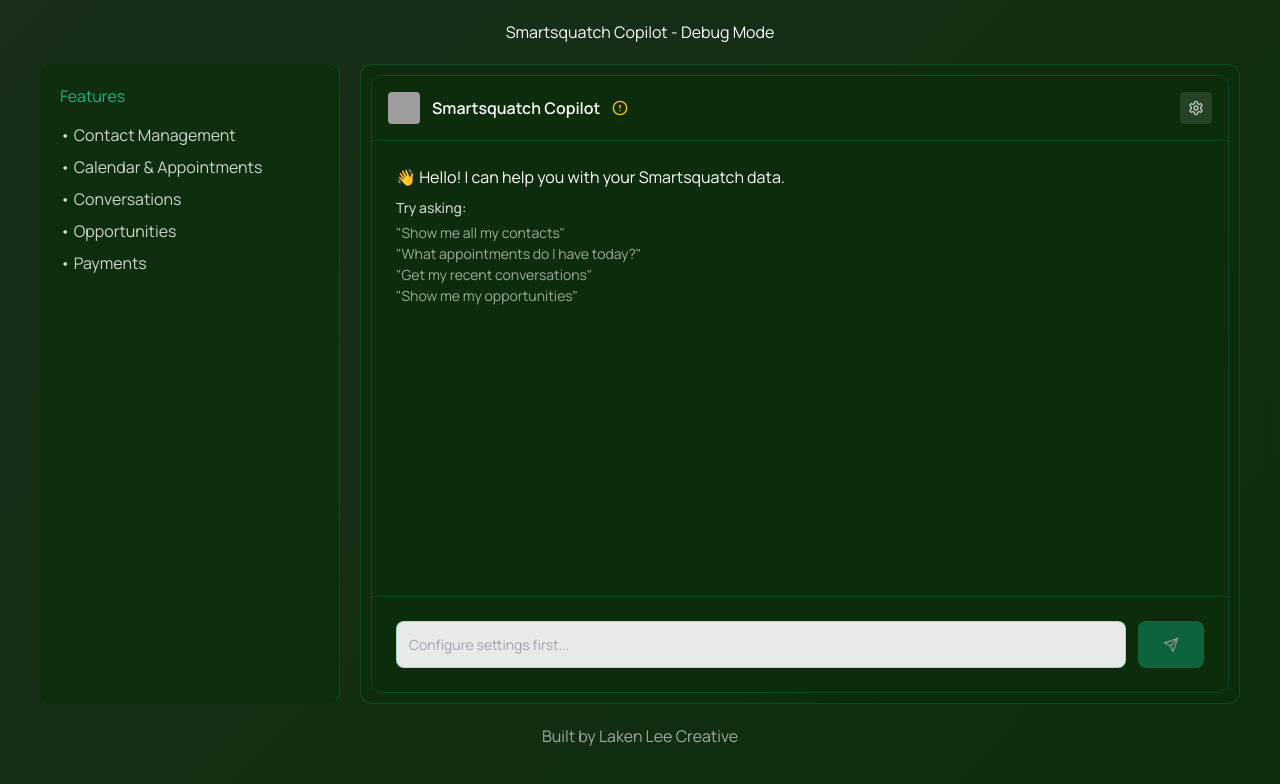
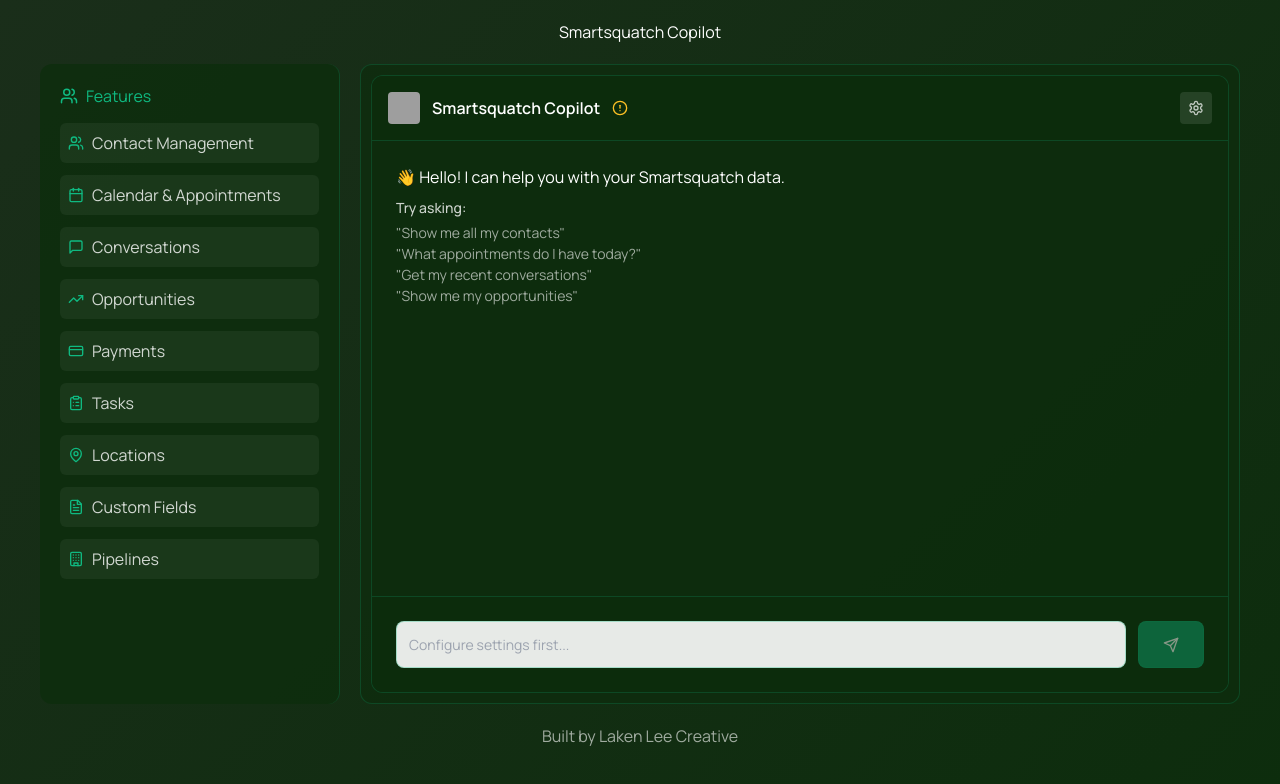
Before and after one commit to sofiardrgz/ghl-mcp-server, a React (Create React App) app in the folder client/: page / in a window 1280 px wide. Shown: the top 784 px of the page. Built offline with nearby package versions, Linux system fonts and the light colour scheme; grey boxes are pictures that could not be loaded.

Commit message:
Update App.js

```diff
--- a/client/src/App.js
+++ b/client/src/App.js
@@ -1,12 +1,35 @@
 import React from 'react';
 import ChatWidget from './components/ChatWidget';
+import {
+  Users,
+  Calendar,
+  MessageSquare,
+  TrendingUp,
+  CreditCard,
+  ClipboardList,
+  MapPin,
+  FileText,
+  Building
+} from 'lucide-react';
 import './App.css';
 
 function App() {
+  const features = [
+    { name: 'Contact Management', icon: Users },
+    { name: 'Calendar & Appointments', icon: Calendar },
+    { name: 'Conversations', icon: MessageSquare },
+    { name: 'Opportunities', icon: TrendingUp },
+    { name: 'Payments', icon: CreditCard },
+    { name: 'Tasks', icon: ClipboardList },
+    { name: 'Locations', icon: MapPin },
+    { name: 'Custom Fields', icon: FileText },
+    { name: 'Pipelines', icon: Building }
+  ];
+
   return (
     <div className="App smartsquatch-background" style={{ minHeight: '100vh', padding: '20px' }}>
       <h1 style={{ color: 'white', textAlign: 'center', marginBottom: '20px' }}>
-        Smartsquatch Copilot - Debug Mode
+        Smartsquatch Copilot
       </h1>
 
       <div style={{
@@ -16,23 +39,39 @@
         gap: '20px',
         minHeight: '80vh'
       }}>
-        {/* Simple Sidebar */}
+        {/* Enhanced Sidebar */}
         <div className="glass-sidebar" style={{
           width: '300px',
           padding: '20px',
-          borderRadius: '12px'
+          borderRadius: '12px',
+          overflowY: 'auto'
         }}>
-          <h2 style={{ color: '#0FB981', marginBottom: '15px' }}>Features</h2>
+          <h2 style={{ color: '#0FB981', marginBottom: '15px', display: 'flex', alignItems: 'center', gap: '8px' }}>
+            <Users size={18} />
+            Features
+          </h2>
           <ul style={{ color: 'rgba(255,255,255,0.8)', listStyle: 'none', padding: 0 }}>
-            <li style={{ marginBottom: '8px' }}>• Contact Management</li>
-            <li style={{ marginBottom: '8px' }}>• Calendar & Appointments</li>
-            <li style={{ marginBottom: '8px' }}>• Conversations</li>
-            <li style={{ marginBottom: '8px' }}>• Opportunities</li>
-            <li style={{ marginBottom: '8px' }}>• Payments</li>
+            {features.map((feature, index) => {
+              const IconComponent = feature.icon;
+              return (
+                <li key={index} style={{
+                  marginBottom: '12px',
+                  padding: '8px',
+                  borderRadius: '6px',
+                  display: 'flex',
+                  alignItems: 'center',
+                  gap: '8px',
+                  backgroundColor: 'rgba(255,255,255,0.05)'
+                }}>
+                  <IconComponent size={16} color="#0FB981" />
+                  {feature.name}
+                </li>
+              );
+            })}
           </ul>
         </div>
 
-        {/* Simple Chat Area */}
+        {/* Chat Area */}
         <div style={{ flex: 1 }}>
           <div className="glass-chat" style={{
             height: '80vh',
```
